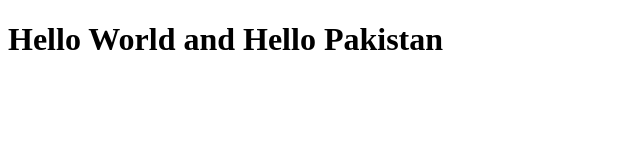
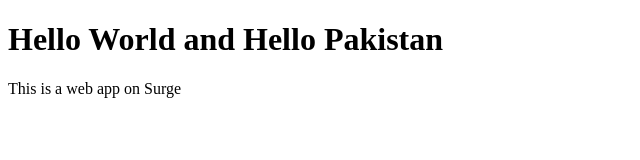
Before and after one commit to anasshad/Bootcamp2020Sample, a plain HTML site: page index.html in a window 1280 px wide. Shown: the whole page, without its empty margins (0-640 px from the left). Drawn offline with Linux system fonts and the light colour scheme.

Commit message:
Update index.html

```diff
--- a/index.html
+++ b/index.html
@@ -7,5 +7,6 @@
 </head>
 <body>
     <h1>Hello World and Hello Pakistan</h1>
+    <p>This is a web app on Surge</p>
 </body>
 </html>
```
